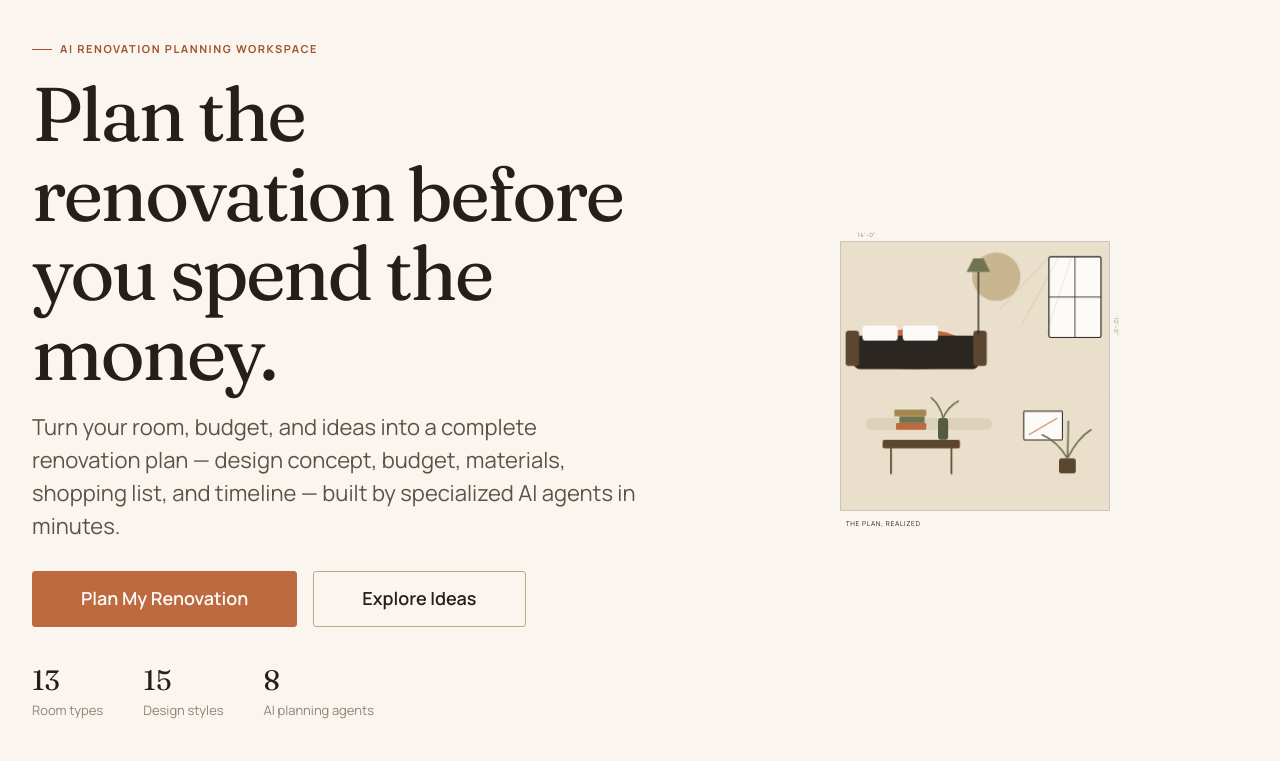
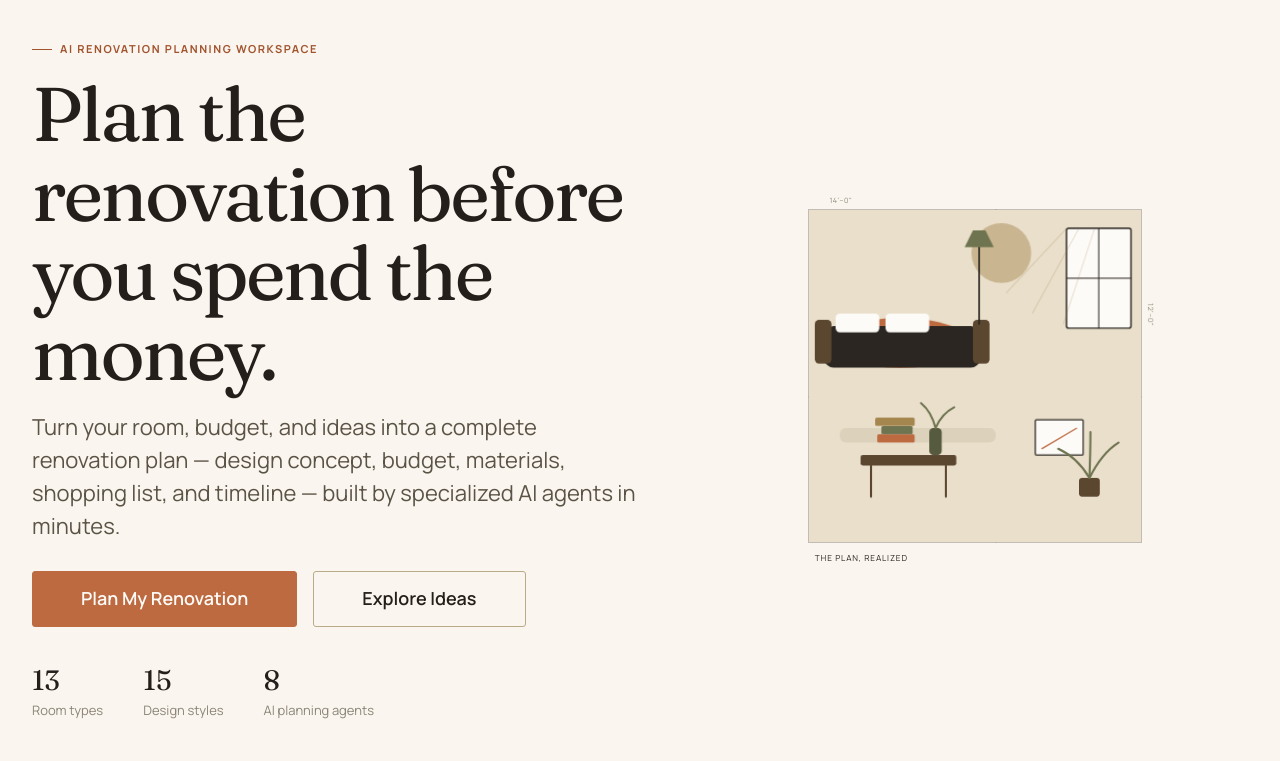
Before and after one commit to MaryamMumtaz-piaic/ai-home-renovation-planner, a FastAPI app: page / in a window 1280 px wide. Shown: the part 77-838 px from the top of the page. Run offline with FastAPI, Linux system fonts and the light colour scheme; some libraries are stand-ins or nearby versions.

Commit message:
Size the hero illustration back up
The previous height fix (min(400px, 42vh)) shrank the hero visual more
than intended. Bump it to min(460px, 52vh) -- still shrinks on short
viewports to avoid forcing a scroll, but reads as a proper hero visual
on normal screen heights instead of undersized.

```diff
--- a/static/css/styles.css
+++ b/static/css/styles.css
@@ -807,7 +807,7 @@ textarea.input { min-height: 120px; padding-block: var(--space-3); resize: verti
    promise ("plan the renovation before you spend the money"). Final state
    is fully visible by default; motion is progressive enhancement only.
    --------------------------------------------------------------------- */
-.hero-scene { position: relative; width: 100%; max-width: min(400px, 42vh); aspect-ratio: 1 / 1; margin-inline: auto; }
+.hero-scene { position: relative; width: 100%; max-width: min(460px, 52vh); aspect-ratio: 1 / 1; margin-inline: auto; }
 .hero-scene svg { width: 100%; height: 100%; overflow: visible; }
 
 .hero-scene .plan-line { stroke: var(--color-charcoal); stroke-width: 1.1; fill: none; opacity: 0.28; }
```
